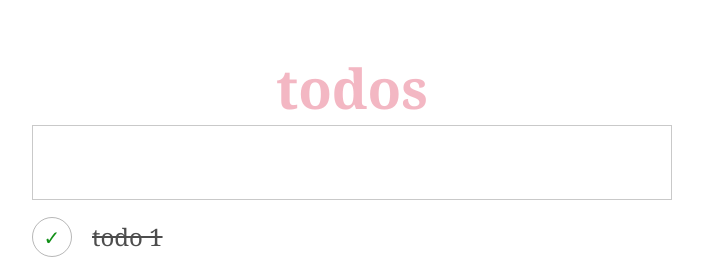
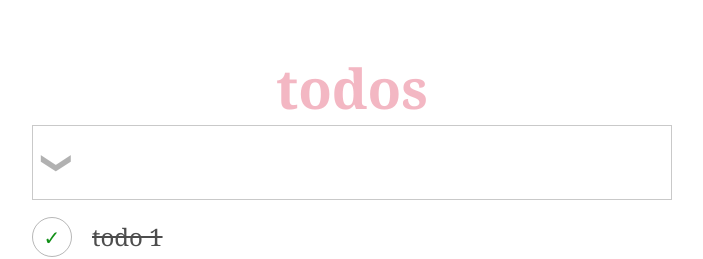
Before and after one commit to Artem2001S/todo-app-react-redux, a React (Create React App) app: page / in a window 1280 px wide. Shown: the top 259 px of the page, without its empty margins (288-991 px from the left). Built offline with nearby package versions, Linux system fonts and the light colour scheme.

Commit message:
implement toggle all button

```diff
--- a/src/components/AddTodoForm/AddTodoForm.jsx
+++ b/src/components/AddTodoForm/AddTodoForm.jsx
@@ -1,21 +1,49 @@
 import React from 'react';
+import classNames from 'classnames';
 import PropTypes from 'prop-types';
 import Input from 'components/UIComponents/Input/Input';
 import classes from './AddTodoForm.module.scss';
 
-const AddTodoForm = ({ value, onValueChange, onSubmit }) => {
+const AddTodoForm = ({
+  value,
+  isZeroTodos,
+  isAllCompleted,
+  onValueChange,
+  onSubmit,
+  onToggleAll,
+}) => {
+  const toggleBtnClasses = classNames(
+    {
+      [classes.Hided]: isZeroTodos,
+      [classes.AllCompleted]: isAllCompleted,
+    },
+    classes.ToggleAllBtn
+  );
+
   return (
     <form className={classes.TodoForm} onSubmit={onSubmit}>
       <h1 className={classes.Title}>todos</h1>
-      <Input className={classes.Input} value={value} onChange={onValueChange} />
+      <div className={classes.Wrapper}>
+        <Input
+          className={classes.Input}
+          value={value}
+          onChange={onValueChange}
+        />
+        <button className={toggleBtnClasses} onClick={onToggleAll}>
+          ❯
+        </button>
+      </div>
     </form>
   );
 };
 
 AddTodoForm.propTypes = {
   value: PropTypes.string,
+  isZeroTodos: PropTypes.bool,
+  isAllCompleted: PropTypes.bool,
   onValueChange: PropTypes.func.isRequired,
   onSubmit: PropTypes.func.isRequired,
+  onToggleAll: PropTypes.func.isRequired,
 };
 
 export default AddTodoForm;
--- a/src/components/AddTodoForm/AddTodoForm.module.scss
+++ b/src/components/AddTodoForm/AddTodoForm.module.scss
@@ -2,6 +2,10 @@
 
 .TodoForm {
   width: 100%;
+}
+
+.Wrapper {
+  position: relative;
 }
 
 .Title {
@@ -11,7 +15,34 @@
 }
 
 .Input {
+  padding-left: 45px;
   border: none;
   box-shadow: none;
   border: 1px solid rgba($color: $darkslategray, $alpha: 0.3);
 }
+
+.ToggleAllBtn {
+  position: absolute;
+  top: 50%;
+  left: 15px;
+
+  transform: translateY(-50%) rotate(90deg);
+
+  font-size: 30px;
+  color: $black;
+  opacity: 0.3;
+
+  background-color: transparent;
+  border: none;
+  outline: none;
+  cursor: pointer;
+  transition: opacity 0.2s ease;
+
+  &.Hided {
+    visibility: hidden;
+  }
+
+  &.AllCompleted {
+    opacity: 0.6;
+  }
+}
--- a/src/containers/AddTodoFormContainer.js
+++ b/src/containers/AddTodoFormContainer.js
@@ -1,11 +1,16 @@
 import React, { useState } from 'react';
-import { useDispatch } from 'react-redux';
+import { useDispatch, useSelector } from 'react-redux';
+import { allTodosToggled, todoAdded } from 'redux/reducers/todos';
 import AddTodoForm from 'components/AddTodoForm/AddTodoForm';
-import { todoAdded } from 'redux/reducers/todos';
 
 const AddTodoFormContainer = () => {
   const [inputValue, setInputValue] = useState('');
   const dispatch = useDispatch();
+
+  const todos = useSelector((state) => state.todos);
+
+  const isZeroTodos = !todos.length;
+  const isAllCompleted = todos.every((todo) => todo.isCompleted);
 
   const handleInputChange = (e) => setInputValue(e.target.value);
 
@@ -18,11 +23,16 @@ const AddTodoFormContainer = () => {
     }
   };
 
+  const handleToggleAllBtnClick = () => dispatch(allTodosToggled());
+
   return (
     <AddTodoForm
       value={inputValue}
       onValueChange={handleInputChange}
       onSubmit={handleFormSubmit}
+      isZeroTodos={isZeroTodos}
+      isAllCompleted={isAllCompleted}
+      onToggleAll={handleToggleAllBtnClick}
     />
   );
 };
--- a/src/redux/reducers/todos.js
+++ b/src/redux/reducers/todos.js
@@ -38,9 +38,22 @@ const todosSlice = createSlice({
         (todo) => todo.id === payload && (todo.isCompleted = !todo.isCompleted)
       );
     },
+    allTodosToggled: (state) => {
+      const isAllCompleted = state.every((todo) => todo.isCompleted);
+      const isAllNotCompleted = state.every((todo) => todo.isCompleted);
+      state.forEach((todo) => {
+        todo.isCompleted =
+          isAllCompleted || isAllNotCompleted ? !todo.isCompleted : true;
+      });
+    },
   },
 });
 
-export const { todoDeleted, todoTextChanged, todoToggled, todoAdded } =
-  todosSlice.actions;
+export const {
+  todoDeleted,
+  todoTextChanged,
+  todoToggled,
+  todoAdded,
+  allTodosToggled,
+} = todosSlice.actions;
 export default todosSlice.reducer;
```
